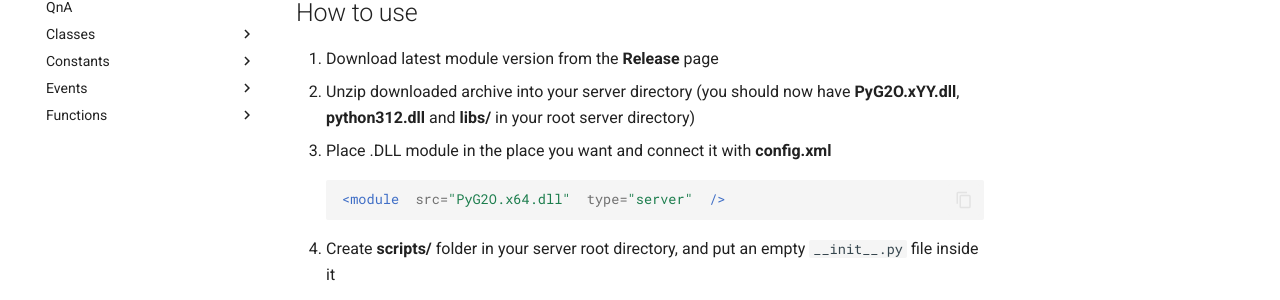
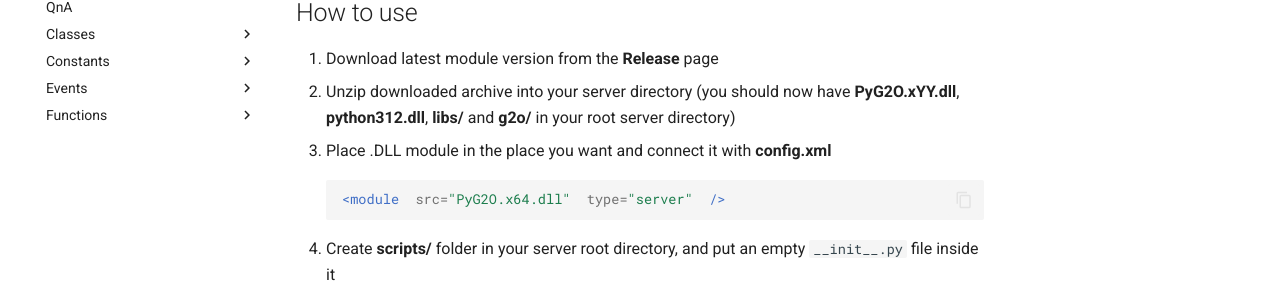
Before and after one commit to AURUMVORXX/PyG2O, an MkDocs documentation site: the page built from docs/index.md, in a window 1280 px wide. Shown: the part 185-485 px from the top of the page. Built offline with MkDocs 1.6.1 and Material for MkDocs 9.7.7, drawn with Linux system fonts in a browser that asks for light colours; comment, search, counter and statistics services are not loaded.

Commit message:
docs: Fixed index.md

````diff
--- a/docs/index.md
+++ b/docs/index.md
@@ -1,6 +1,6 @@
 ## How to use
 1. Download latest module version from the **Release** page
-2. Unzip downloaded archive into your server directory (you should now have **PyG2O.xYY.dll**, **python312.dll** and **libs/** in your root server directory)
+2. Unzip downloaded archive into your server directory (you should now have **PyG2O.xYY.dll**, **python312.dll**, **libs/** and **g2o/** in your root server directory)
 3. Place .DLL module in the place you want and connect it with **config.xml**
 ```xml
 <module  src="PyG2O.x64.dll"  type="server"  />
````
